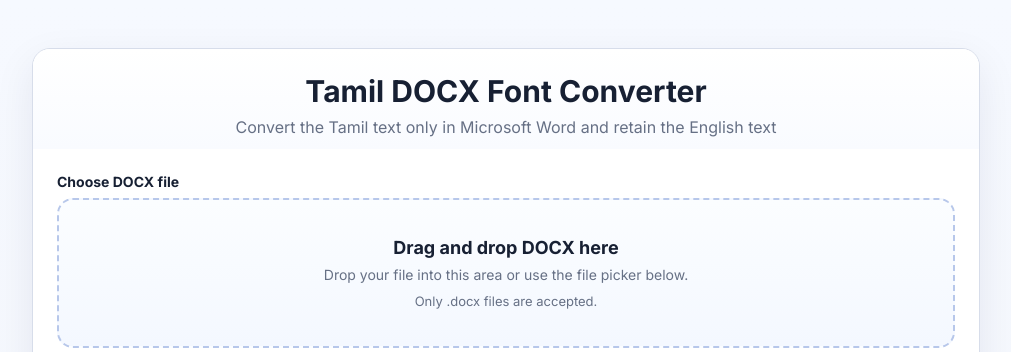
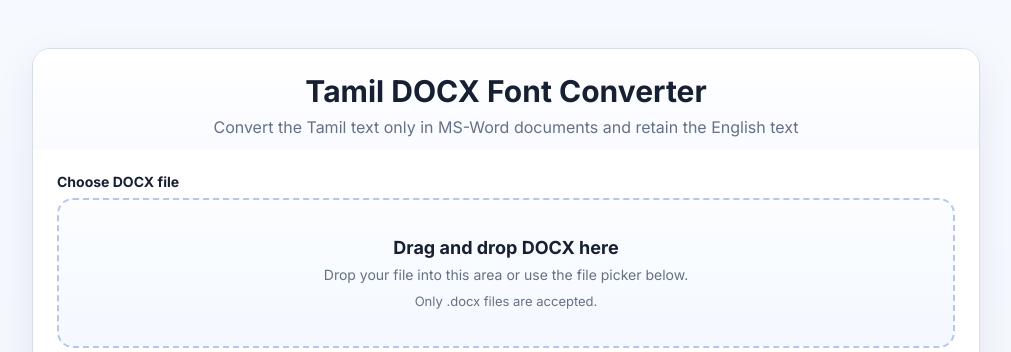
Before and after one commit to Vicky29031992/Docxtamilfontconverter, a Flask app: page / in a window 1280 px wide. Shown: the top 352 px of the page, without its empty margins (134-1145 px from the left). Run offline with Flask 3, Linux system fonts and the light colour scheme.

Commit message:
Update index.html

```diff
--- a/templates/index.html
+++ b/templates/index.html
@@ -262,7 +262,7 @@
     <div class="card">
       <div class="head">
         <h1>Tamil DOCX Font Converter</h1>
-        <p class="subtitle">Convert the Tamil text only in Microsoft Word and retain the English text</p>
+        <p class="subtitle">Convert the Tamil text only in MS-Word documents and retain the English text</p>
       </div>
       <div class="body">
         <div class="grid">
```
